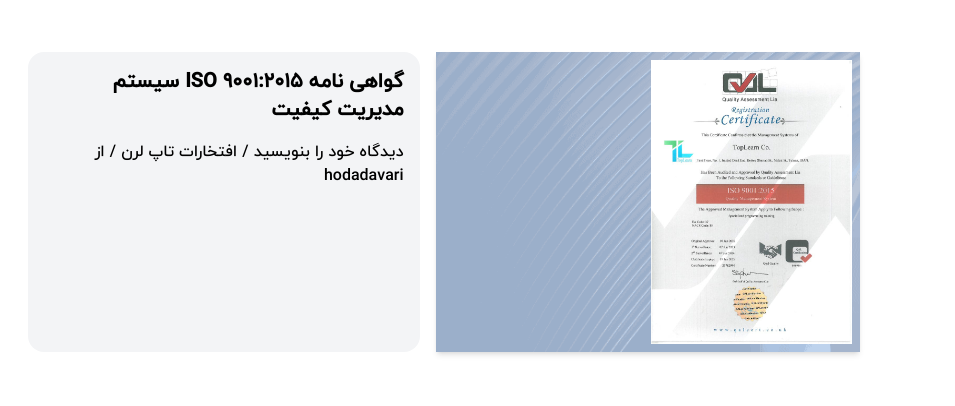
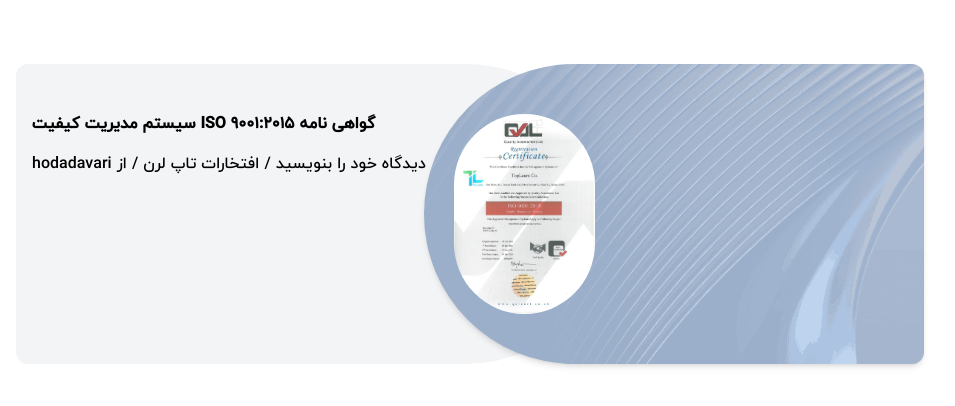
Before and after one commit to majid-amini/barnamenevisan, a website: page innerHonors.html in a window 1280 px wide. Shown: the whole page, without its empty margins (196-1151 px from the left). Drawn offline with Linux system fonts and the light colour scheme.

Commit message:
innerHonors page added

```diff
--- a/innerHonors.html
+++ b/innerHonors.html
@@ -21,24 +21,26 @@
       </div>
     </section> -->
     <section>
-      <div class="container max-w-4xl p-8">
+      <div class="container max-w-5xl p-8">
         <div
-          class="mt-5 h-[300px] flex flex-col-reverse md:flex-row gap-4 justify-center items-center"
+          class="relative mt-8 h-[300px] flex flex-col-reverse md:flex-row gap-4 justify-center items-center"
         >
           <div
-            class="w-[500px] h-[300px] bg-primaryColor-200 shadow-md p-2 text-left bg-[url('/img/zac.png')] bg-no-repeat bg-cover bg-center"
+            class="absolute right-0 w-[500px] h-[300px] bg-primaryColor-200 shadow-md p-2 text-left bg-[url('/img/zac.png')] bg-no-repeat bg-cover bg-center rounded-tr-2xl rounded-br-2xl rounded-tl-[200px] rounded-bl-[200px] z-20"
           >
             <img
               src="./img/top1.jpg"
-              class="relative left-0 top-0 max-w-[300px] h-full object-cover"
+              class="absolute left-[30px] top-[50px] max-w-[300px] max-h-[200px] object-cover rounded-full"
               alt=""
             />
           </div>
-          <div class="lg:max-w-[400px] h-full p-2 bg-gray-100 rounded-2xl">
-            <h3 class="p-2 text-xl font-bold">
+          <div
+            class="relative w-[600px] left-[-128px] h-full p-2 bg-gray-100 rounded-tr-[200px] rounded-br-[200px] rounded-tl-2xl rounded-bl-2xl"
+          >
+            <h3 class="p-2 mt-8 text-md text-left font-bold">
               گواهی نامه 9001:2015 ISO سیستم مدیریت کیفیت
             </h3>
-            <h3 class="p-2">
+            <h3 class="p-2 text-left">
               دیدگاه‌ خود را بنویسید / افتخارات تاپ لرن / از hodadavari
             </h3>
           </div>
```
Also changed, not shown: styles/style.css.
